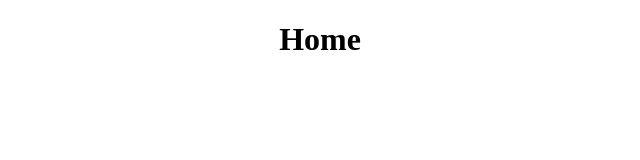
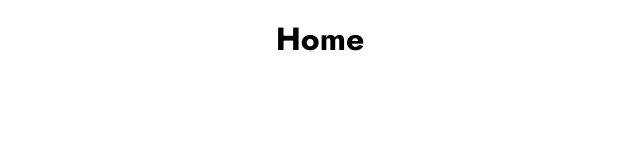
Before and after one commit to cursedxp/product-feedback-app, a React (Create React App) app: page / in a window 1280 px wide. Shown: the top 160 px of the page, without its empty margins (320-960 px from the left). Built offline with nearby package versions, Linux system fonts and the light colour scheme.

Commit message:
base font has been added to project

```diff
--- a/src/index.scss
+++ b/src/index.scss
@@ -1 +1,5 @@
 /* Global styles for the entire application. */
+@import url("https://fonts.googleapis.com/css2?family=Jost:wght@400;600;700&display=swap");
+* {
+  font-family: "Jost", sans-serif;
+}
```
